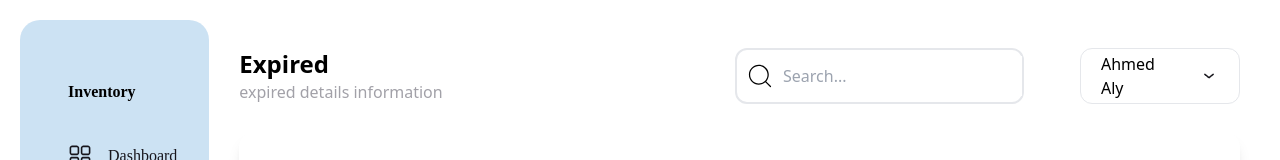
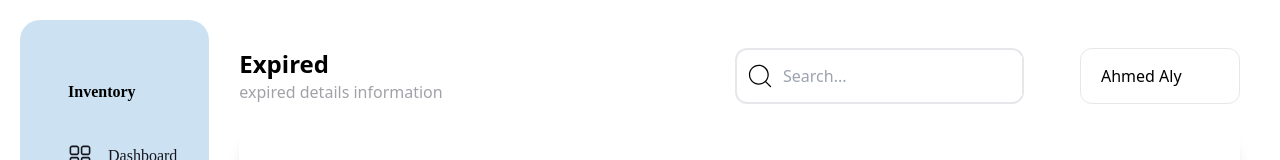
Before and after one commit to Mohmed-saleh1/inventory-frontend, a Next.js app: page /waste in a window 1280 px wide. Shown: the top 160 px of the page. Built offline with nearby package versions, Linux system fonts and the light colour scheme; no server answers; a web font is replaced by a local one.

Commit message:
fix: solve some errors

```diff
--- a/app/(dashboard)/add-sales/page.tsx
+++ b/app/(dashboard)/add-sales/page.tsx
@@ -1,4 +1,3 @@
-
 "use client";
 import React, { useState, useEffect } from "react";
 import InputField from "../../components/InputField";
@@ -84,9 +83,7 @@ export default function AddSales() {
   const handleEdit = (index: number) => {
     const row = rows[index];
     setFormValues({ productId: row.productId, amount: row.amount });
-    setRows((prevRows) =>
-      prevRows.filter((_, i) => i !== index)
-    );
+    setRows((prevRows) => prevRows.filter((_, i) => i !== index));
   };
 
   // Submits the sales data to the API
@@ -112,7 +109,7 @@ export default function AddSales() {
       setSuccess("Sales processed successfully.");
       setError(null);
       setRows([]);
-    } catch (error: any) {
+    } catch (error) {
       setError(`Error: ${error.message}`);
       setSuccess(null);
       setRows([]);
@@ -175,13 +172,17 @@ export default function AddSales() {
         <CustomButton
           title="Submit"
           onClick={handleSubmit}
-          containerClass={`text-white !w-[166px] mb-5 ${rows.length === 0 ? "hidden" : ""}`}
+          containerClass={`text-white !w-[166px] mb-5 ${
+            rows.length === 0 ? "hidden" : ""
+          }`}
         />
 
         {/* Error message display */}
         {error && (
           <div className="text-center">
-            <p className="text-red-500 mt-4">Something went wrong! Please check your amount input</p>
+            <p className="text-red-500 mt-4">
+              Something went wrong! Please check your amount input
+            </p>
             <p className="text-red-500 mt-2">{error}</p>
           </div>
         )}
--- a/app/(dashboard)/profits/page.tsx
+++ b/app/(dashboard)/profits/page.tsx
@@ -1,3 +1,4 @@
+/* eslint-disable @typescript-eslint/no-unused-vars */
 'use client'
 // Import React and required hooks for state management
 import React, { useState } from "react";
--- a/app/(dashboard)/waste/page.tsx
+++ b/app/(dashboard)/waste/page.tsx
@@ -102,11 +102,11 @@ export default function Waste() {
       );
       if (!response.ok)
         throw new Error(`HTTP error! Status: ${response.status}`);
-      const data = await response.json();
+      // const data = await response.json();
       setSuccess("Waste processed successfully.");
       setError(null);
       setRows([]); // Clear the table rows
-    } catch (error: any) {
+    } catch (error) {
       setError(`Error: ${error.message}`);
       setSuccess(null);
       setRows([]); // Reset rows in case of failure
--- a/app/components/ImageList.tsx
+++ b/app/components/ImageList.tsx
@@ -2,6 +2,7 @@
 
 import Image from "next/image";
 import { useEffect, useState } from "react";
+import { TableItem } from "../interfaces/TableItem";
 
 // Define the props expected by the ImageList component
 interface ImageListProps {
--- a/app/components/Navbar.tsx
+++ b/app/components/Navbar.tsx
@@ -1,5 +1,5 @@
 "use client";
-
+import Image from "next/image";
 import React from "react";
 import { CiSearch } from "react-icons/ci";
 import { usePathname } from "next/navigation";
@@ -10,9 +10,18 @@ const Navbar = () => {
   // Allow dynamic keys using Record
   const titles: Record<string, { title: string; subtitle: string }> = {
     "/items": { title: "All Items", subtitle: "Items details information" },
-    "/items/add-items": { title: "Add Items", subtitle: "Add items details information" },
-    "/items/update-product/": { title: "Update Product", subtitle: "Update details information" },
-    "/add-sales": { title: "Add Daily Sales", subtitle: "sales details information" },
+    "/items/add-items": {
+      title: "Add Items",
+      subtitle: "Add items details information",
+    },
+    "/items/update-product/": {
+      title: "Update Product",
+      subtitle: "Update details information",
+    },
+    "/add-sales": {
+      title: "Add Daily Sales",
+      subtitle: "sales details information",
+    },
     "/reports": { title: "Reports", subtitle: "reports details information" },
     "/waste": { title: "Expired", subtitle: "expired details information" },
   };
@@ -56,7 +65,13 @@ const Navbar = () => {
 
           <div className="flex items-center w-40 px-5 border rounded-xl">
             <h1>Ahmed Aly</h1>
-            <img className="pl-5" src="/direction-down 01.png" alt="dropdown" />
+            <Image
+              src="/direction-down 01.png"
+              alt="dropdown"
+              width={20}
+              height={20}
+              className="pl-5"
+            />
           </div>
         </div>
       </div>
--- a/app/components/Table-Components/ItemsTable.tsx
+++ b/app/components/Table-Components/ItemsTable.tsx
@@ -5,6 +5,7 @@ import LoadingScreen from "../LoadingScreen";
 import EmptyTableState from "./EmptyTableState";
 import TableData from "./TableData";
 import TablePagination from "./TablePagination";
+import { TableItem } from "../../interfaces/TableItem";
 
 // Main component for rendering the items table with pagination, loading, and error handling
 const ItemsTable = () => {
--- a/app/interfaces/TableItem.ts
+++ b/app/interfaces/TableItem.ts
@@ -1,4 +1,4 @@
-interface TableItem {
+export interface TableItem {
   _id: string;
   category: string;
   name: string;
```
